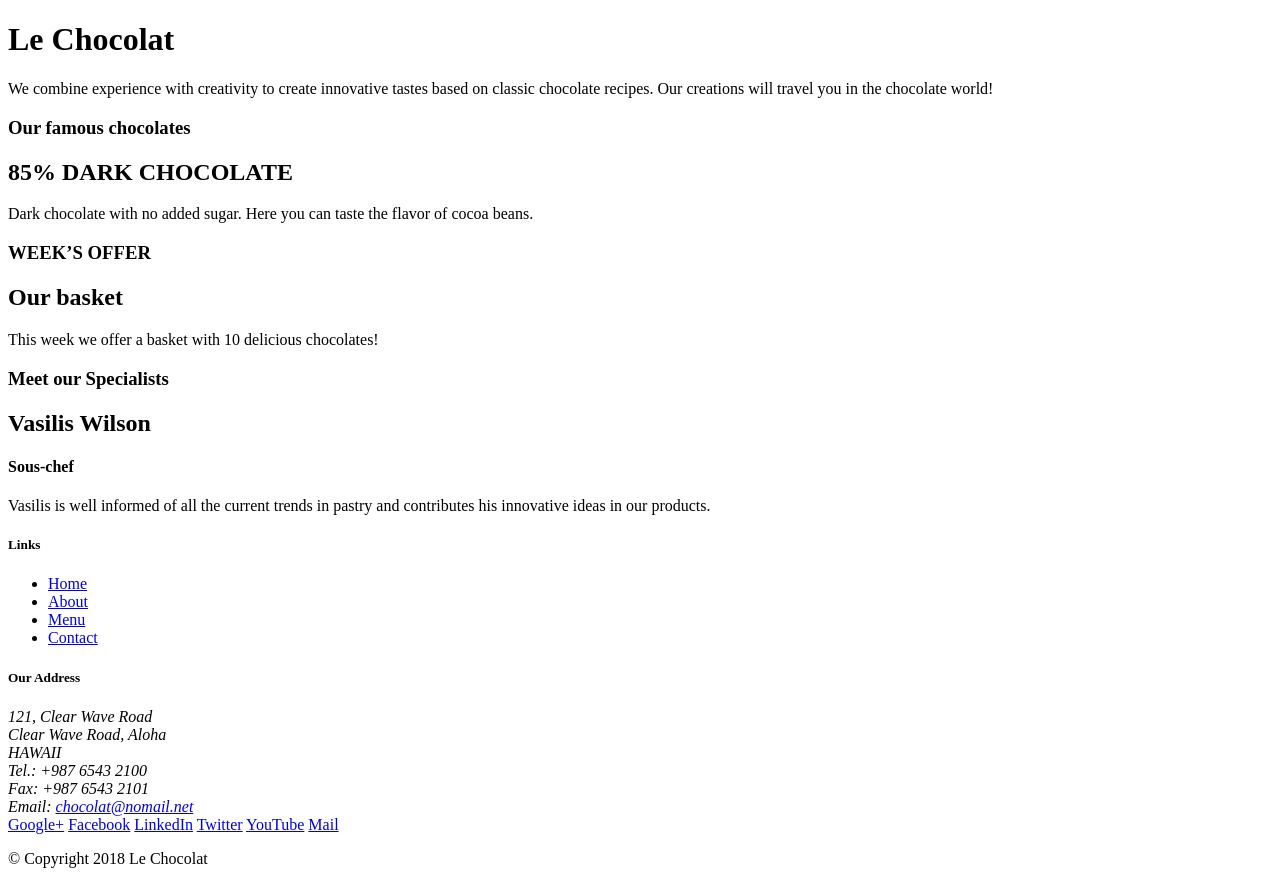
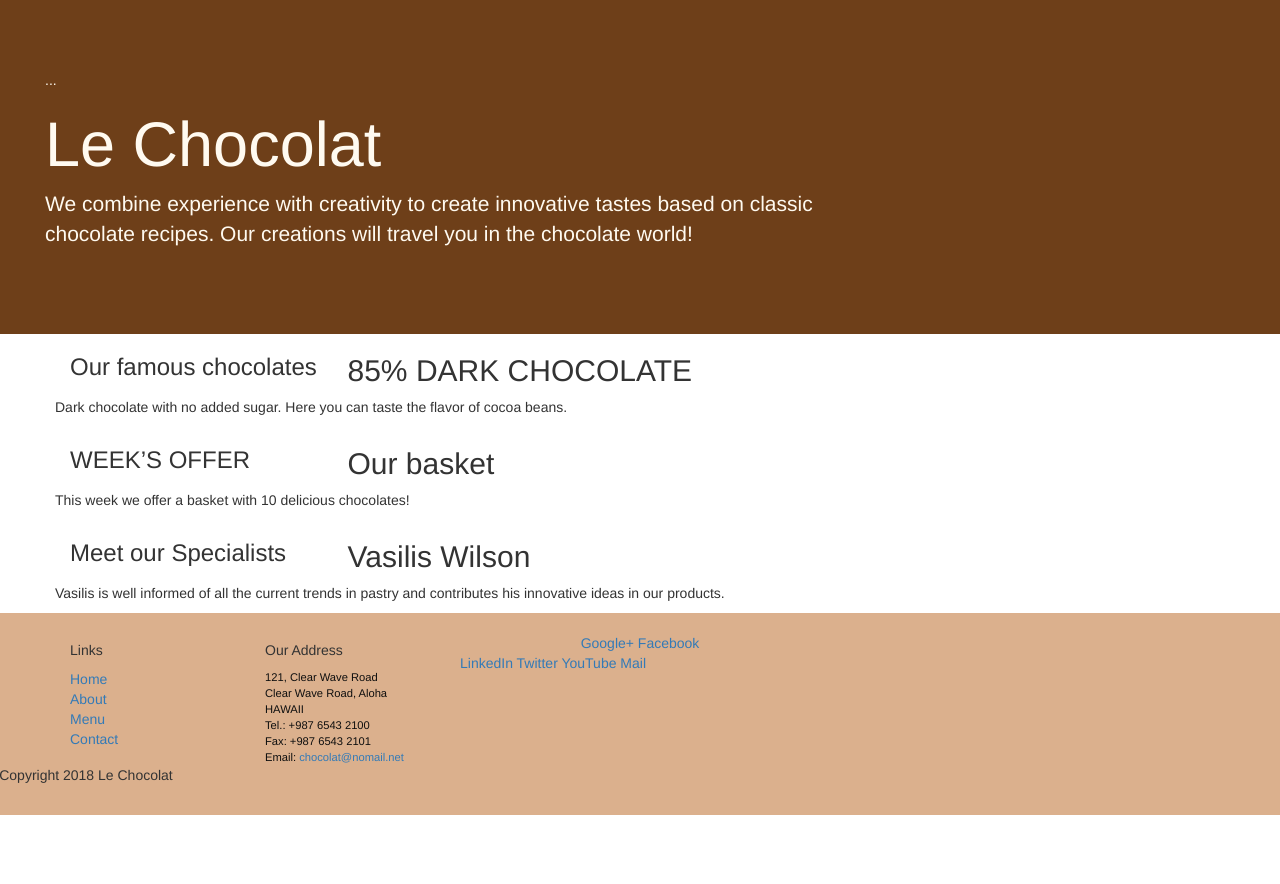
Before and after one commit to mohammedalasly/leChocolat, a plain HTML site: page index.html in a window 1280 px wide. After the commit the page ends 815 px from the top, so only its background shows below. Drawn offline with nearby package versions, Linux system fonts and the light colour scheme.

Commit message:
Bootstrap Assignment 1 initial setup

```diff
--- /dev/null
+++ b/css/styles.css
@@ -0,0 +1,25 @@
+.row-header{
+    margin:0px auto;
+    padding:0px;
+}
+.row-content {
+    margin:0px auto;
+    padding: 50px 0px 50px 0px;
+    border-bottom: 1px ridge;
+    min-height:400px;
+}
+.footer{
+    background-color: #dbb08d;
+    margin:0px auto;
+    padding: 20px 0px 20px 0px;
+}
+.jumbotron {
+    padding:70px 30px 70px 30px;
+    margin:0px auto;
+    background: #6E3F19;
+    color:floralwhite;
+} address{
+    font-size:80%;
+    margin:0px;
+    color:#0f0f0f;
+}
--- a/index.html
+++ b/index.html
@@ -2,75 +2,81 @@
 <html lang="en">
 
 <head>
-    <title>Le Chocolat</title><!-- jQuery first, then Tether, then Bootstrap JS. -->
-    <script src="node_modules/jquery/dist/jquery.min.js"></script>
-    <script src="node_modules/tether/dist/js/tether.min.js"></script>
-    <script src="node_modules/popper.js/dist/umd/popper.min.js"></script>
-    <script src="node_modules/bootstrap/dist/js/bootstrap.min.js"></script>
+    <!-- Required meta tags always come first -->
+    <meta charset="utf-8">
+    <meta name="viewport" content="width=device-width, initial-scale=1, shrink-to-fit=no">
+    <meta http-equiv="x-ua-compatible" content="ie=edge">
+    <!-- Bootstrap CSS -->
+    <link rel="stylesheet" href="node_modules/bootstrap/dist/css/bootstrap.min.css">
+    <title>Le Chocolat</title>
+    <link href="css/styles.css" rel="stylesheet">
 </head>
 
 <body>
 
-    <header>
-        <div>
-            <div>
-                <div>
+    <header class="jumbotron">
+        <div class="col-12 col-sm-8"> ... </div>
+        <div class="row row-header">
+            <div class="col-12 col-sm-8">
                 <h1>Le Chocolat</h1>
-                    <p>We combine experience with creativity to create innovative tastes based on classic chocolate recipes. Our creations will travel you in the chocolate world!</p>
+                <p>We combine experience with creativity to create innovative tastes based on classic chocolate
+                    recipes. Our creations will travel you in the chocolate world!</p>
             </div>
-                <div>
+            <div class="col col-sm"></div>
+
         </div>
-            </div>
-        </div>
+
     </header>
 
-    <div>
-        <div>
-            <div>
+    <div class="container">
+        <div class=" row flex-row-reverse  align-items-center">
+            <div class="col-sm-4 col-md-3">
                 <h3>Our famous chocolates</h3>
             </div>
-            <div>
+            <div class="list-unstyled">
                 <h2>85% DARK CHOCOLATE</h2>
                 <p>Dark chocolate with no added sugar. Here you can taste the flavor of cocoa beans.</p>
             </div>
         </div>
 
 
-        <div>
-            <div>
+        <div class="row">
+            <div class="col-sm-4 col-md-3">
                 <h3>WEEK’S OFFER</h3>
             </div>
-            <div>
+            <div class="col-sm col-md">
                 <h2>Our basket</h2>
                 <p>This week we offer a basket with 10 delicious chocolates! </p>
             </div>
         </div>
 
-        <div>
-            <div>
-                <h3>Meet our  Specialists</h3>
+        <div class="row flex-row-reverse">
+            <div class="col-sm-4 col-md-3">
+
+                <h3>Meet our Specialists</h3>
             </div>
-            <div>
+            <div class="col-sm col-md">
                 <h2>Vasilis Wilson </h2>
-                <h4>Sous-chef</h4>
-                <p>Vasilis is well informed of all the current trends in pastry and contributes his innovative ideas in our products.</p>
+                <p>Vasilis is well informed of all the current trends in pastry and contributes his innovative
+                    ideas in
+                    our products. </p>
             </div>
         </div>
     </div>
 
-    <footer>
-        <div>
-            <div>
-                <div>
+    <footer class="footer">
+        <div class="container">
+            <div class="row">
+                <div class="col-5 offset-1 col-sm-2">
                     <h5>Links</h5>
-                    <ul>
+                    <ul class="list-unstyled">
                         <li><a href="#">Home</a></li>
                         <li><a href="#">About</a></li>
                         <li><a href="#">Menu</a></li>
                         <li><a href="#">Contact</a></li>
                     </ul>
                 </div>
-                <div>
+                <div class="col-5 col-sm-2">
                     <h5>Our Address</h5>
                     <address>
                         121, Clear Wave Road<br>
@@ -81,23 +87,23 @@
                         Email: <a href="mailto:chocolat@nomail.net">chocolat@nomail.net</a>
                     </address>
                 </div>
-                <div>
-                    <div>
+                <div class="col col-sm-4">
+                    <div style="text-align:center">
                         <a href="http://google.com/+">Google+</a>
                         <a href="http://www.facebook.com/profile.php?id=">Facebook</a>
-                        <a href="http://www.linkedin.com/in/">LinkedIn</a>
+                    </div> <a href="http://www.linkedin.com/in/">LinkedIn</a>
                     <a href="http://twitter.com/">Twitter</a>
                     <a href="http://youtube.com/">YouTube</a>
                     <a href="mailto:">Mail</a>
                 </div>
             </div>
         </div>
-           <div>
-                <div>
+        <div class="row" justify-content-center>
+            <div class="col-auto">
                 <p> &copy; Copyright 2018 Le Chocolat</p>
             </div>
         </div>
-        </div>
+
     </footer><!-- jQuery first, then Tether, then Bootstrap JS. -->
     <script src="node_modules/jquery/dist/jquery.min.js"></script>
     <script src="node_modules/tether/dist/js/tether.min.js"></script>
```
Also changed, not shown: aboutus.html (added, +104 -0 lines). Lines whose indentation alone changed are shown as unchanged.
